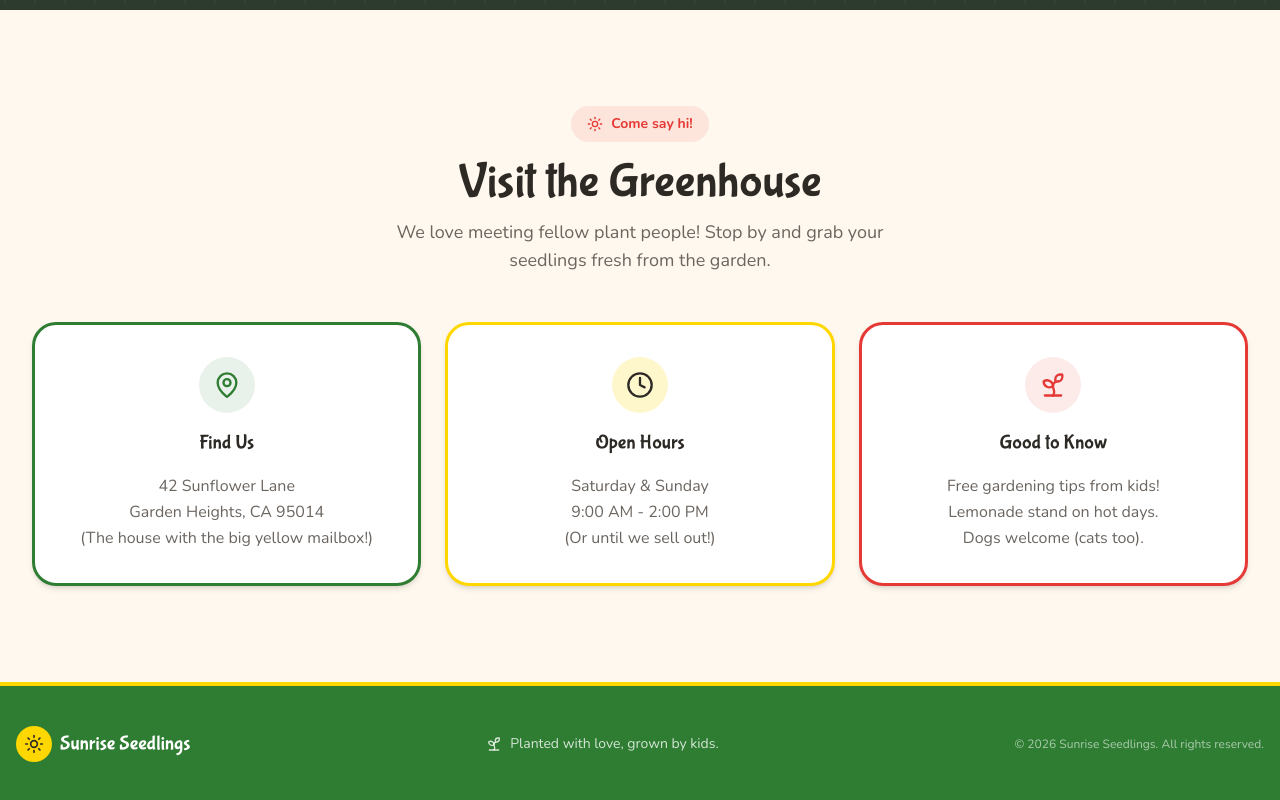
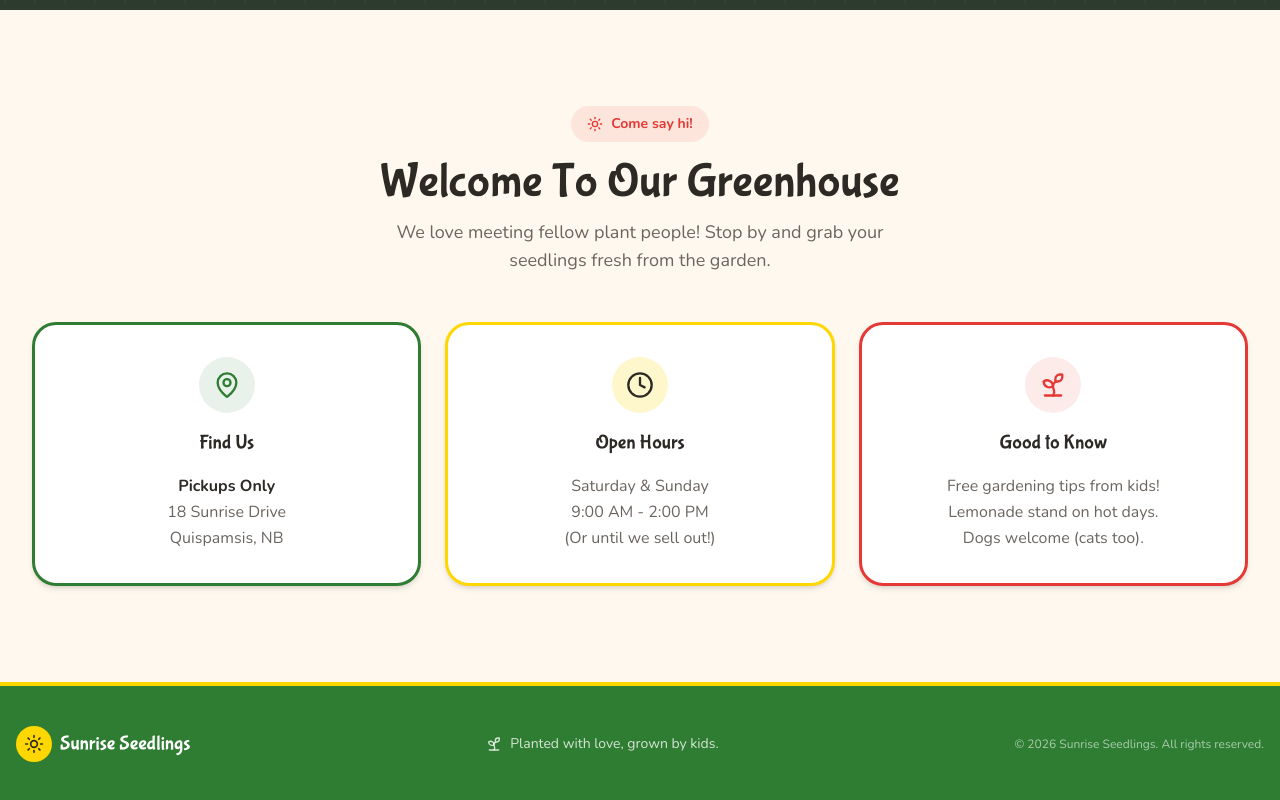
Before and after one commit to coreyfmiller/sunriseseedlings, a Next.js app: page / in a window 1280 px wide. Shown: the part 3118-3918 px from the top of the page. Built offline with nearby package versions, Linux system fonts and the light colour scheme.

Commit message:
Update greenhouse section: new heading and real address

```diff
--- a/components/visit-us.tsx
+++ b/components/visit-us.tsx
@@ -11,7 +11,7 @@
             Come say hi!
           </span>
           <h2 className="font-serif text-4xl text-foreground md:text-5xl text-balance">
-            Visit the Greenhouse
+            Welcome To Our Greenhouse
           </h2>
           <p className="mt-3 max-w-lg text-base text-muted-foreground md:text-lg">
             We love meeting fellow plant people! Stop by and grab your
@@ -30,11 +30,11 @@
               Find Us
             </h3>
             <p className="text-base leading-relaxed text-muted-foreground">
-              42 Sunflower Lane
+              <span className="font-bold text-foreground">Pickups Only</span>
               <br />
-              Garden Heights, CA 95014
+              18 Sunrise Drive
               <br />
-              (The house with the big yellow mailbox!)
+              Quispamsis, NB
             </p>
           </div>
 
```
